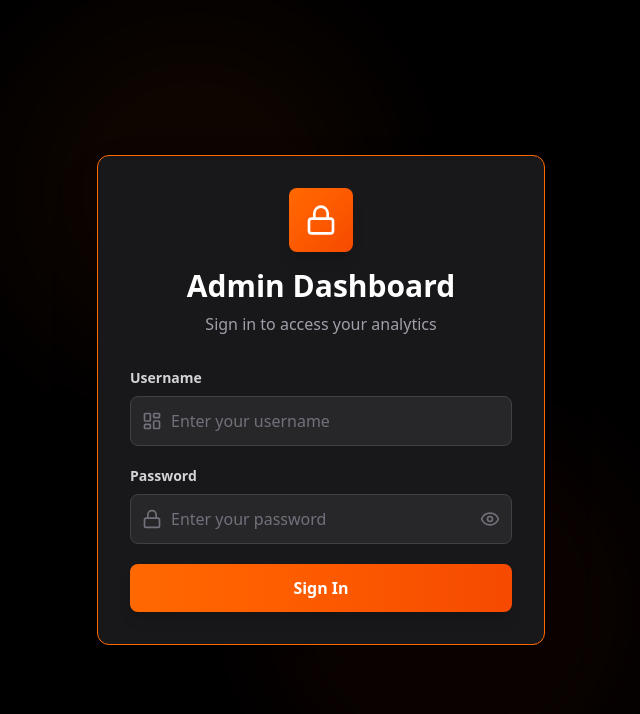
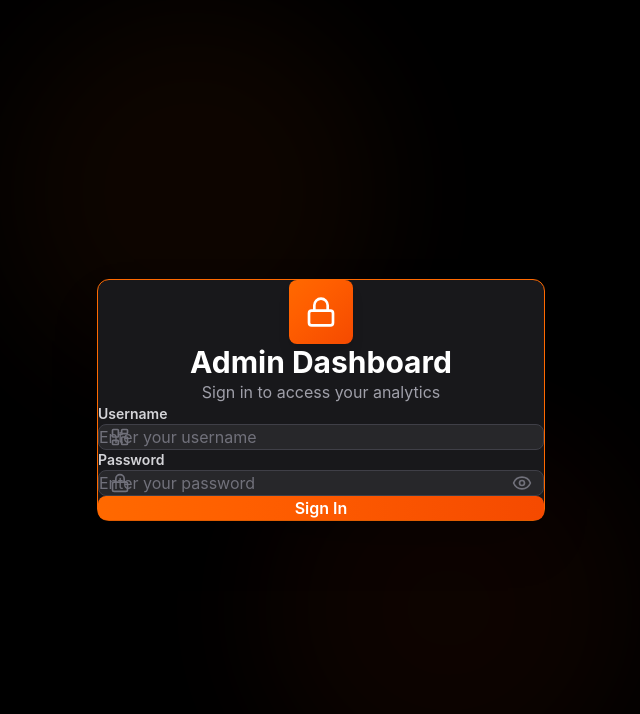
Before and after one commit to y4th4rthh/neura-dash, a React (Vite) app: page / in a window 1280 px wide. Shown: the top 714 px of the page, without its empty margins (319-959 px from the left). Built offline with nearby package versions, Linux system fonts and the light colour scheme; the HTML template or start-up script is replaced by a standard one.

Commit message:
Implement dark theme styles in App.css
Added global styles for dark theme with custom scrollbar.

```diff
--- a/src/App.css
+++ b/src/App.css
@@ -1 +1,42 @@
 @import "tailwindcss";
+
+/* Global styles for dark theme with black and orange */
+* {
+  margin: 0;
+  padding: 0;
+  box-sizing: border-box;
+}
+
+body {
+  font-family: -apple-system, BlinkMacSystemFont, "Segoe UI", "Roboto", "Oxygen", "Ubuntu", "Cantarell", "Fira Sans",
+    "Droid Sans", "Helvetica Neue", sans-serif;
+  -webkit-font-smoothing: antialiased;
+  -moz-osx-font-smoothing: grayscale;
+  /* Changed background to pure black */
+  background-color: #000000;
+  color: #ffffff;
+}
+
+code {
+  font-family: source-code-pro, Menlo, Monaco, Consolas, "Courier New", monospace;
+}
+
+/* Custom scrollbar styling for dark theme */
+::-webkit-scrollbar {
+  width: 8px;
+  height: 8px;
+}
+
+::-webkit-scrollbar-track {
+  background: #09090b;
+}
+
+::-webkit-scrollbar-thumb {
+  /* Updated scrollbar thumb to orange */
+  background: #ff8c00;
+  border-radius: 4px;
+}
+
+::-webkit-scrollbar-thumb:hover {
+  background: #ff9f1c;
+}
```
